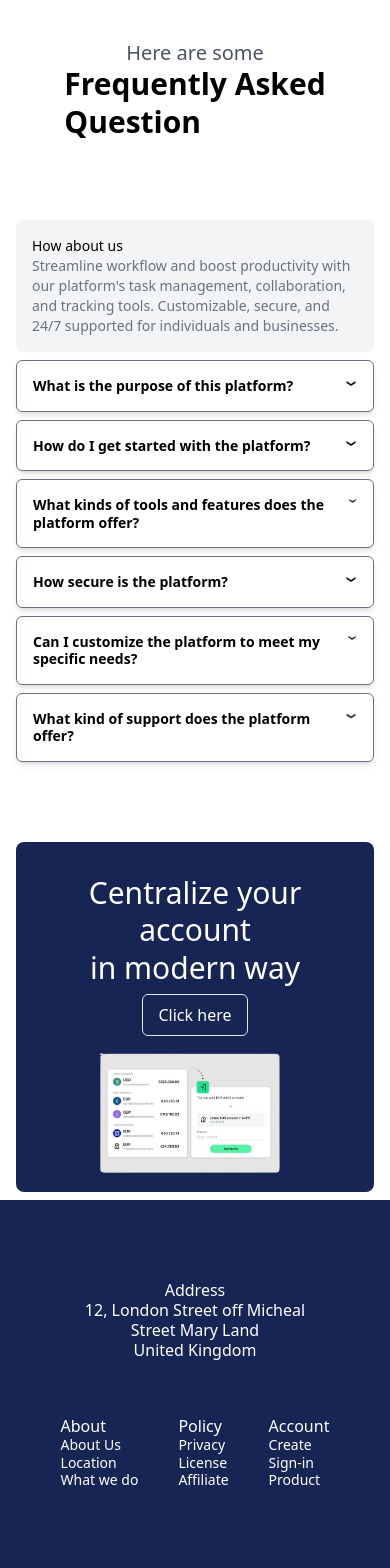
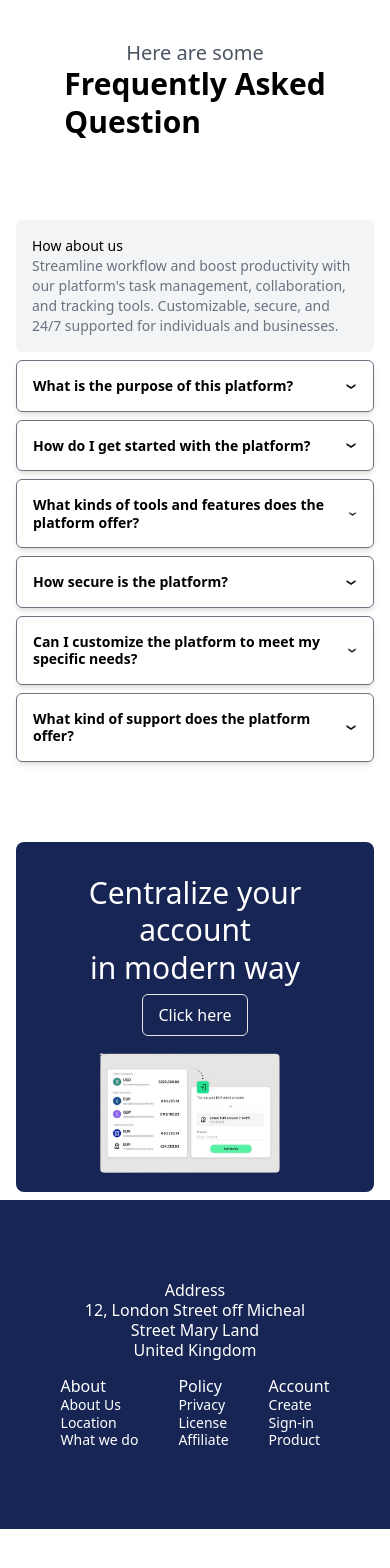
Before and after one commit to Jolalekan/collab, a React (Vite) app: page / in a window 390 px wide. Shown: the part 4449-6017 px from the top of the page. After the commit the page ends 5978 px from the top, so only its background shows below. Built offline with nearby package versions, Linux system fonts and the light colour scheme.

Commit message:
Update the footer

```diff
--- a/src/component/Footer.jsx
+++ b/src/component/Footer.jsx
@@ -5,12 +5,12 @@ const Footer = () => {
   return (
     <div className='bg-blue-950'>
       <Container>
-        <div className='flex flex-col lg:flex-row items-center gap-6 py-20'>
+        <div className='flex flex-col lg:flex-row items-center  py-20'>
           <div className='w-full lg:flex-1 text-center lg:text-left'>
             <h3 className='text-white text-base leading-tight font-medium'>Address</h3>
             <p className='text-white text-base leading-tight'>12, London Street off Micheal <br /> Street Mary Land <br /> United Kingdom</p>
           </div>
-          <div className='w-full lg:flex-1 mt-8 lg:mt-0'>
+          <div className='w-full lg:flex-1 mt-4 lg:mt-0'>
             <div className='flex justify-center gap-10'>
               <div className='text-white flex flex-col'>
                 <h3 className='font-medium text-base leading-tight'>About</h3>
--- a/src/component/Frequently.jsx
+++ b/src/component/Frequently.jsx
@@ -56,7 +56,7 @@ const Frequently = () => {
               {frequently.map((item, index) => (
                 <div key={index}>
                   <div
-                    className="shadow-md border flex justify-between py-4 px-4 border-gray-500 rounded-md cursor-pointer hover:bg-gray-50 transition-colors duration-200"
+                    className="shadow-md border items-center flex justify-between py-4 px-4 border-gray-500 rounded-md cursor-pointer hover:bg-gray-50 transition-colors duration-200"
                     onClick={() => toggleAccordion(index)} // Pass `index` to the handler
                   >
                     <h3 className="text-sm leading-tight font-semibold">
```
